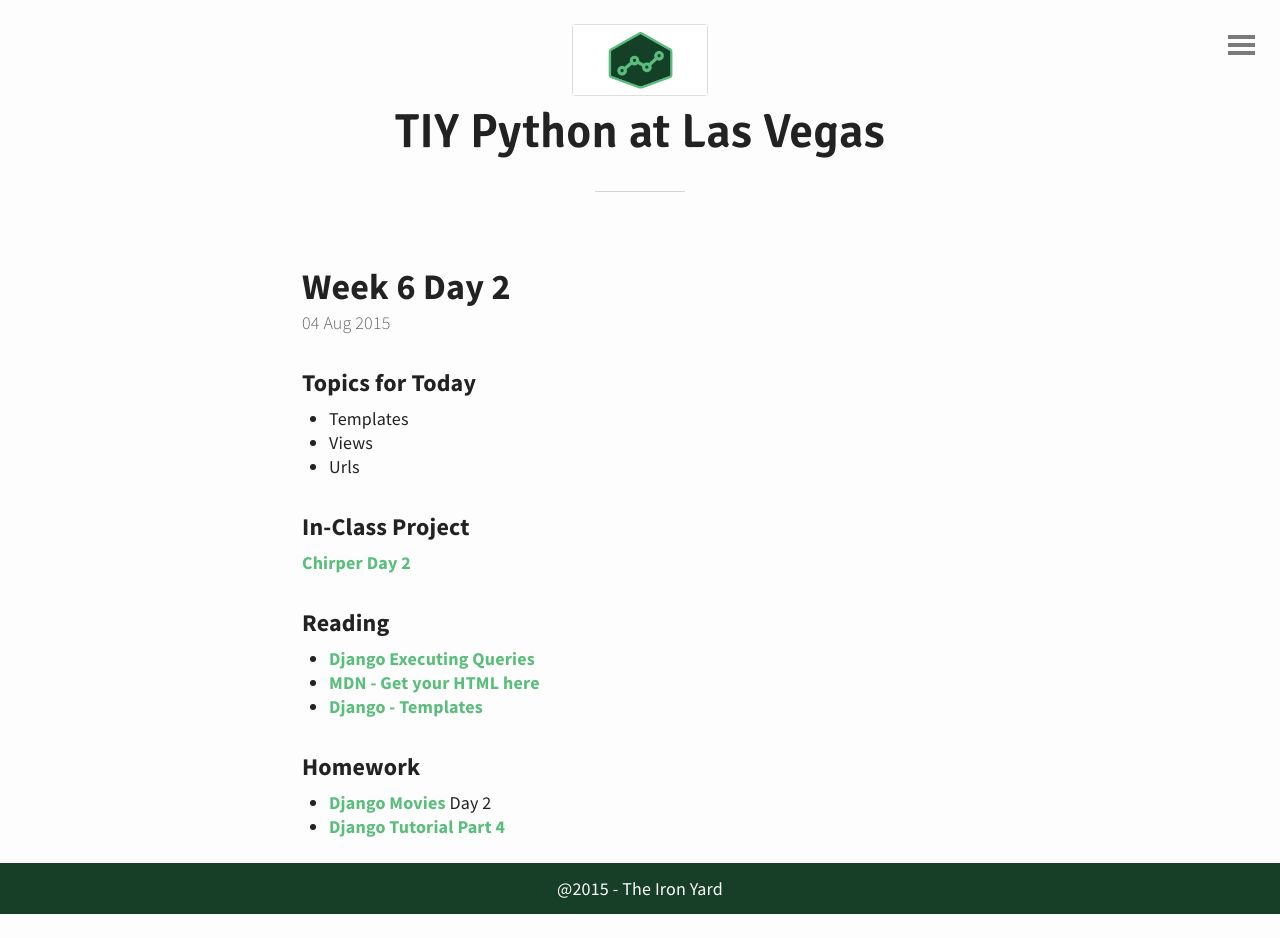
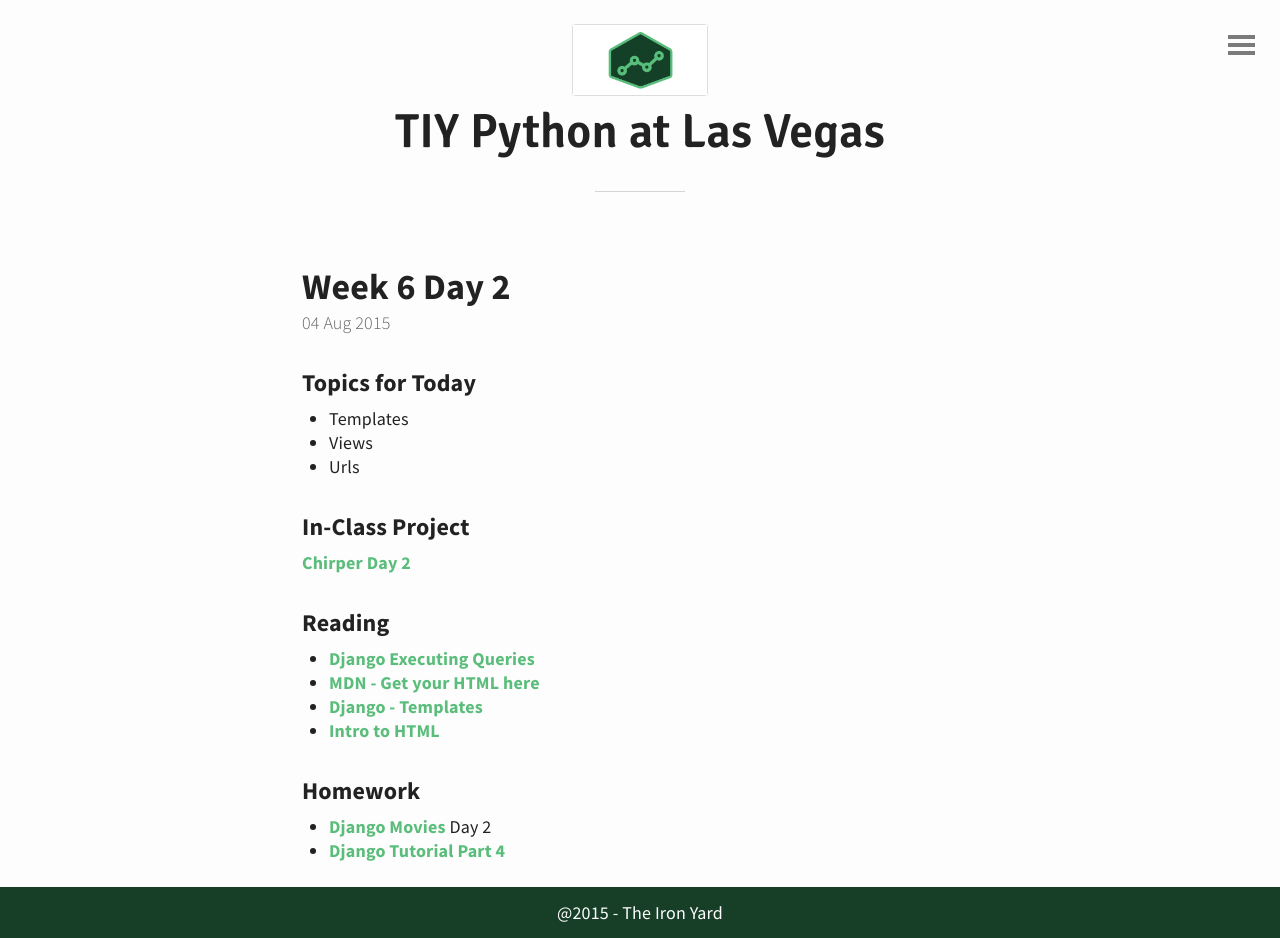
Before and after one commit to tiy-lv-python-2015-06/tiy-lv-python-2015-06.github.io, a Jekyll site: the page built from _posts/2015-08-04-Week-6-Day-2.md, in a window 1280 px wide. Built offline with Jekyll 4.4.1, drawn with Linux system fonts in a browser that asks for light colours; before the commit the page ends 914 px from its top, so only the background shows below that.

Commit message:
Adding extra link

```diff
--- a/_posts/2015-08-04-Week-6-Day-2.md
+++ b/_posts/2015-08-04-Week-6-Day-2.md
@@ -14,6 +14,7 @@
 * [Django Executing Queries](https://docs.djangoproject.com/en/1.8/)
 * [MDN - Get your HTML here](https://developer.mozilla.org/en-US/docs/Web)
 * [Django - Templates](https://docs.djangoproject.com/en/1.8/ref/templates/language/)
+* [Intro to HTML](https://www.khanacademy.org/computing/computer-programming/html-css)
 
 ### Homework
 * [Django Movies](https://github.com/tiy-lv-python-2015-06/django-movies) Day 2
```
